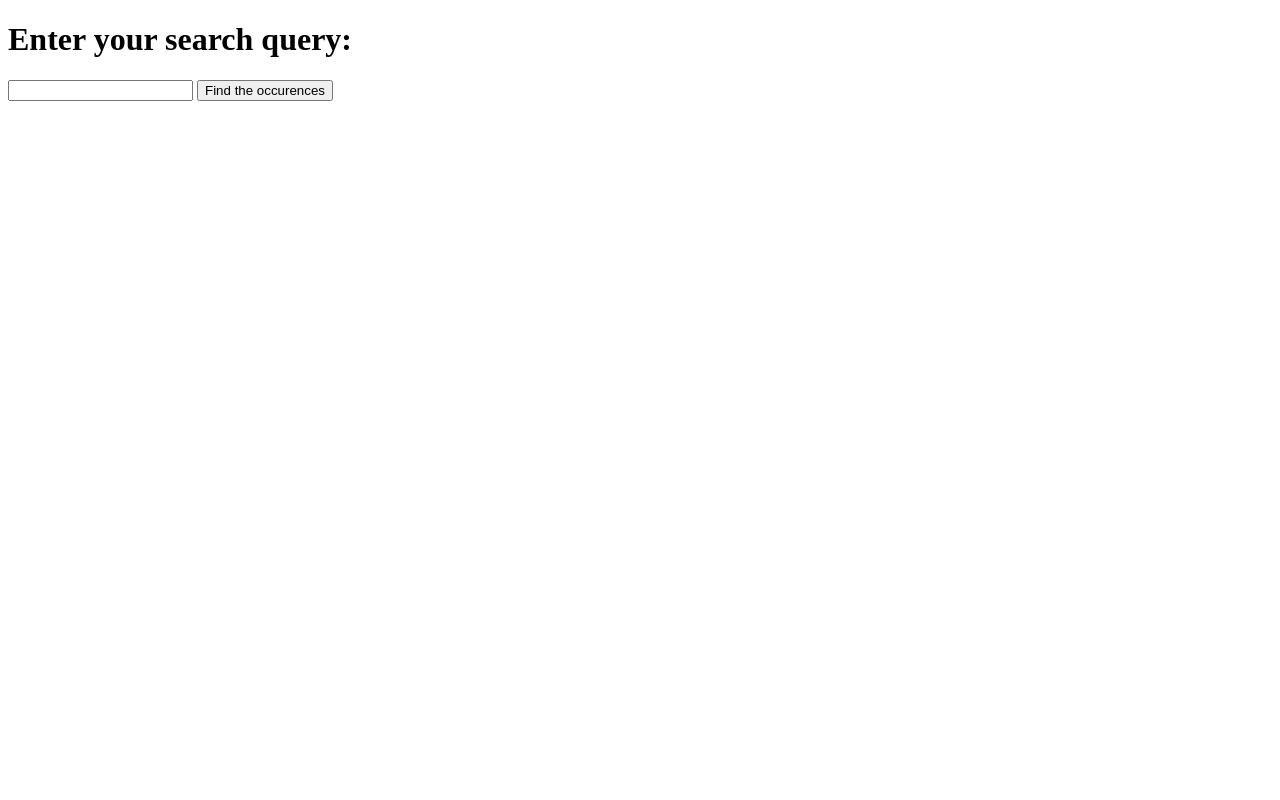
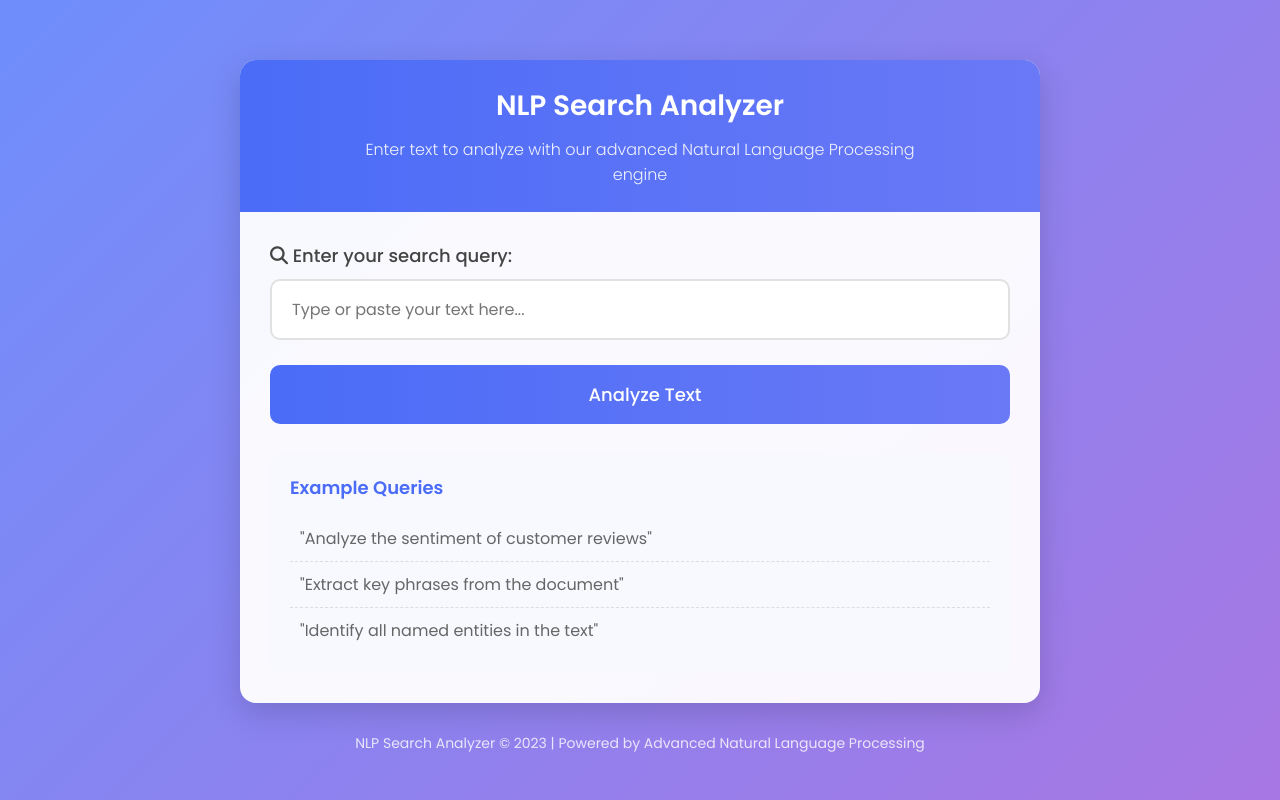
Before and after one commit to UnstableGatekeeper/NLP_PeerProject, a Flask app: page / in a window 1280 px wide. Run offline with Flask 3, Linux system fonts and the light colour scheme; parts of the project's set-up code (start-up, migrations or seed data) failed here and were passed over.

Commit message:
Update index.html

```diff
--- a/templates/index.html
+++ b/templates/index.html
@@ -1,16 +1,197 @@
 <!DOCTYPE html>
-<html>
+<html lang="en">
 <head>
     <meta charset="utf-8">
     <meta name="viewport" content="width=device-width, initial-scale=1">
-		<title>NLP Search</title>
+    <title>NLP Search Analyzer</title>
+    <link href="https://fonts.googleapis.com/css2?family=Poppins:wght@300;400;500;600&display=swap" rel="stylesheet">
+    <link rel="stylesheet" href="https://cdnjs.cloudflare.com/ajax/libs/font-awesome/6.4.0/css/all.min.css">
+    <style>
+        * {
+            margin: 0;
+            padding: 0;
+            box-sizing: border-box;
+            font-family: 'Poppins', sans-serif;
+        }
+
+        body {
+            background: linear-gradient(135deg, #6e8efb, #a777e3);
+            min-height: 100vh;
+            display: flex;
+            flex-direction: column;
+            align-items: center;
+            padding: 40px 20px;
+            color: #333;
+        }
+
+        .container {
+            width: 100%;
+            max-width: 800px;
+            background: rgba(255, 255, 255, 0.95);
+            border-radius: 16px;
+            box-shadow: 0 10px 30px rgba(0, 0, 0, 0.15);
+            overflow: hidden;
+            margin-top: 20px;
+        }
+
+        header {
+            background: linear-gradient(to right, #4a6cf7, #6a79f6);
+            color: white;
+            padding: 25px;
+            text-align: center;
+        }
+
+        h1 {
+            font-weight: 600;
+            font-size: 28px;
+            margin-bottom: 10px;
+        }
+
+        .description {
+            font-weight: 300;
+            font-size: 16px;
+            opacity: 0.9;
+            max-width: 600px;
+            margin: 0 auto;
+        }
+
+        .search-section {
+            padding: 30px;
+        }
+
+        .form-group {
+            margin-bottom: 25px;
+        }
+
+        label {
+            display: block;
+            margin-bottom: 10px;
+            font-weight: 500;
+            color: #444;
+            font-size: 18px;
+        }
+
+        .search-input {
+            width: 100%;
+            padding: 16px 20px;
+            border: 2px solid #e1e1e1;
+            border-radius: 10px;
+            font-size: 16px;
+            transition: all 0.3s ease;
+        }
+
+        .search-input:focus {
+            outline: none;
+            border-color: #6a79f6;
+            box-shadow: 0 0 0 3px rgba(106, 121, 246, 0.2);
+        }
+
+        .search-btn {
+            background: linear-gradient(to right, #4a6cf7, #6a79f6);
+            color: white;
+            border: none;
+            padding: 16px 30px;
+            border-radius: 10px;
+            font-size: 18px;
+            font-weight: 500;
+            cursor: pointer;
+            transition: all 0.3s ease;
+            display: flex;
+            align-items: center;
+            justify-content: center;
+            gap: 10px;
+            width: 100%;
+        }
+
+        .search-btn:hover {
+            background: linear-gradient(to right, #405fd6, #5b68d8);
+            transform: translateY(-2px);
+            box-shadow: 0 5px 15px rgba(106, 121, 246, 0.4);
+        }
+
+        .search-btn:active {
+            transform: translateY(0);
+        }
+
+        .examples {
+            background: #f8f9ff;
+            border-radius: 10px;
+            padding: 20px;
+            margin-top: 30px;
+        }
+
+        .examples-title {
+            font-size: 18px;
+            font-weight: 600;
+            margin-bottom: 15px;
+            color: #4a6cf7;
+        }
+
+        .example-item {
+            padding: 10px;
+            border-bottom: 1px dashed #ddd;
+            color: #666;
+        }
+
+        .example-item:last-child {
+            border-bottom: none;
+        }
+
+        footer {
+            text-align: center;
+            margin-top: 30px;
+            color: rgba(255, 255, 255, 0.8);
+            font-size: 14px;
+        }
+
+        @media (max-width: 600px) {
+            .container {
+                border-radius: 10px;
+            }
+
+            header {
+                padding: 20px 15px;
+            }
+
+            h1 {
+                font-size: 24px;
+            }
+
+            .search-section {
+                padding: 20px;
+            }
+        }
+    </style>
 </head>
 <body>
-		<h1>Enter your search query:</h1>
+    <div class="container">
+        <header>
+            <h1>NLP Search Analyzer</h1>
+            <p class="description">Enter text to analyze with our advanced Natural Language Processing engine</p>
+        </header>
 
-		<form class="p-3 text-center" action='/', method="post">
-			<input class="form-control" type="text" name="search_text">
-			<input class="btn btn-primary mt-3" type="submit" value="Find the occurences">
+        <section class="search-section">
+            <form action="/" method="post">
+                <div class="form-group">
+                    <label for="search-text"><i class="fas fa-search"></i> Enter your search query:</label>
+                    <input type="text" id="search-text" name="search_text" class="search-input" placeholder="Type or paste your text here..." required>
+                </div>
+                <button type="submit" class="search-btn">
+                    <i class="fas fa-analytics"></i> Analyze Text
+                </button>
             </form>
+
+            <div class="examples">
+                <h3 class="examples-title">Example Queries</h3>
+                <div class="example-item">"Analyze the sentiment of customer reviews"</div>
+                <div class="example-item">"Extract key phrases from the document"</div>
+                <div class="example-item">"Identify all named entities in the text"</div>
+            </div>
+        </section>
+    </div>
+
+    <footer>
+        <p>NLP Search Analyzer &copy; 2023 | Powered by Advanced Natural Language Processing</p>
+    </footer>
 </body>
 </html>
```
Lines whose indentation alone changed are shown as unchanged.
